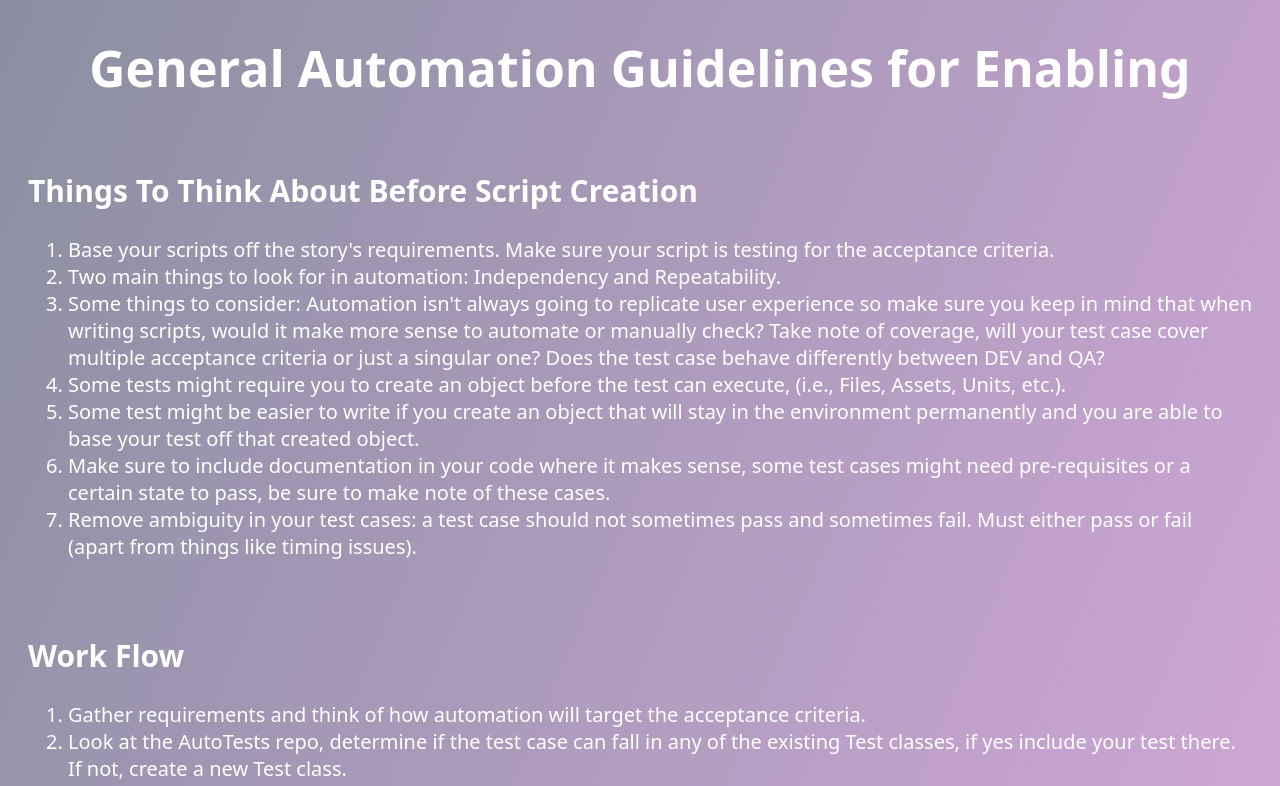
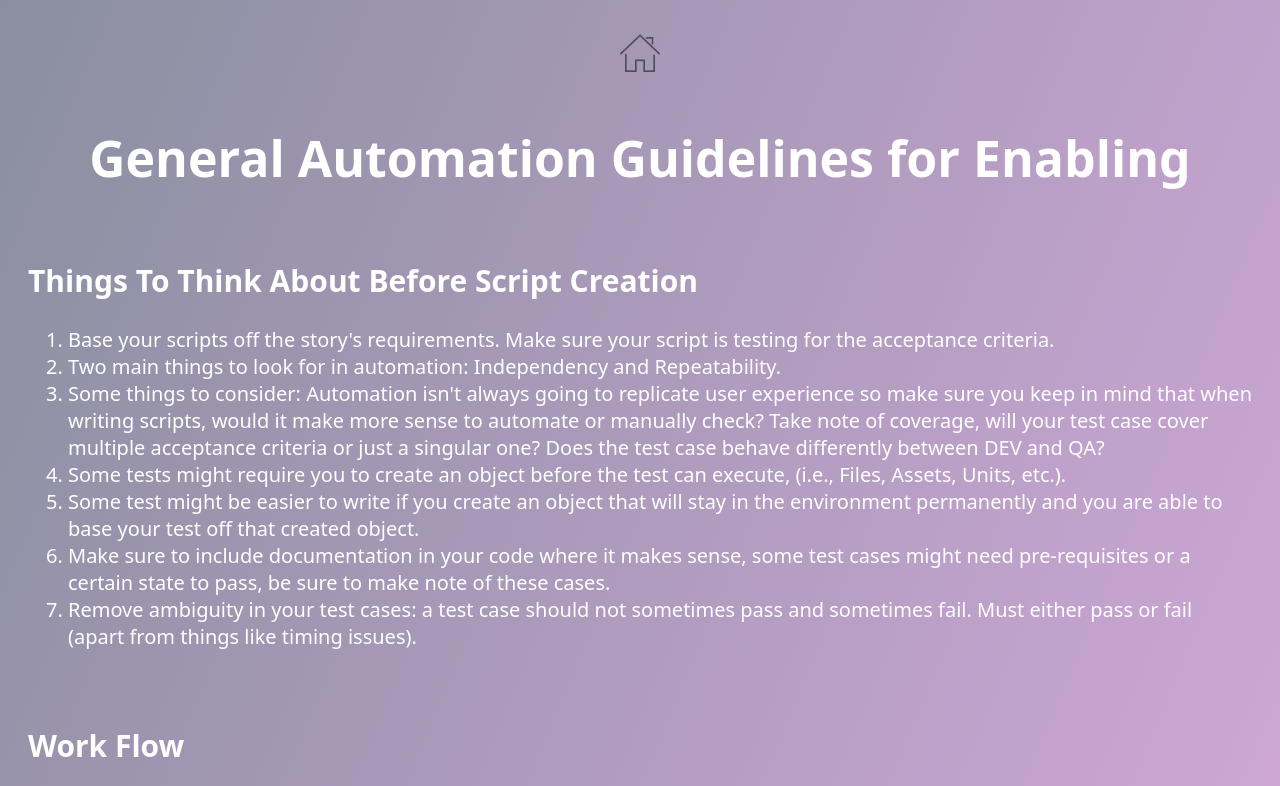
Before and after one commit to khanhtra/Automation-Guidelines, a plain HTML site: page Reference Guide/General-Enabling.html in a window 1280 px wide. Shown: the top 786 px of the page. Drawn offline with Linux system fonts and the light colour scheme.

Commit message:
added css and references

```diff
--- a/Reference Guide/General-Enabling.html
+++ b/Reference Guide/General-Enabling.html
@@ -6,6 +6,10 @@
 </head>
 <body>
     <div class="main-header">
+        <nav>
+            <a class="navigation" href="Reference.html"><img class="home-icon"src="home_icon.png"></a>
+          </nav>
+
         <h1>General Automation Guidelines for Enabling</h1>
     </div>
    <!------Things to think about section------>
--- a/Reference Guide/styles-api-enabling.css
+++ b/Reference Guide/styles-api-enabling.css
@@ -73,11 +73,13 @@ a{
 width: 40px;
 height: 40px;
 opacity: .5;
+transition: 1.2s;
 }
 
 img[class="home-icon"]:hover{
 filter: brightness(0) invert(1);
 transform: scale(1.2);
+transition: 1.2s;
 opacity: 1;
 }
 
--- a/Reference Guide/styles-general-enabling.css
+++ b/Reference Guide/styles-general-enabling.css
@@ -56,3 +56,23 @@
     ul{
         color: white;
     }
+
+    .home-icon{
+        width: 40px;
+        height: 40px;
+        opacity: .5;
+        transition: 1.2s;
+        }
+
+        img[class="home-icon"]:hover{
+        filter: brightness(0) invert(1);
+        transform: scale(1.2);
+        transition: 1.2s;
+        opacity: 1;
+        }
+
+        .navigation{
+            font-size: 60px;
+            width: 1px;
+            display: inline;
+        }
```
